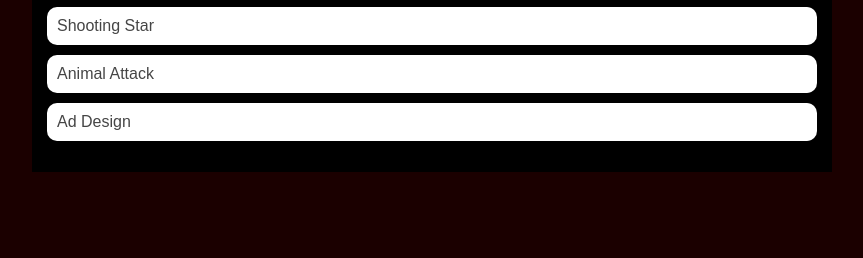
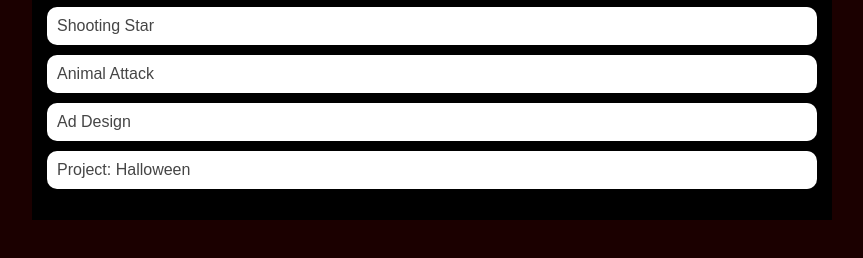
Before and after one commit to IndyanaMcDowell/IndyanaMcDowell.github.io, a plain HTML site: page portfolio.html in a window 1280 px wide. Shown: the part 420-678 px from the top of the page, without its empty margins (208-1071 px from the left). Drawn offline with Linux system fonts and the light colour scheme.

Commit message:
add portfolio.html file

```diff
--- a/portfolio.html
+++ b/portfolio.html
@@ -68,6 +68,12 @@
                 >Ad Design</a
               >
             </li>
+            <li>
+              <a
+                href="https://www.khanacademy.org/computer-programming/spooky/5200674756673536"
+                >Project: Halloween</a
+              >
+            </li>
           </ul>
         </div>
       </main>
```
